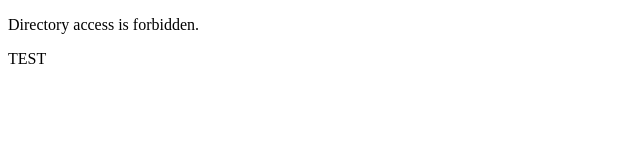
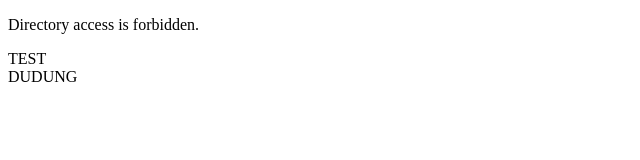
Before and after one commit to HermanCP/PJ-Herman, a plain HTML site: page index.html in a window 1280 px wide. Shown: the full height of the page, 0-640 px from the left. Drawn offline with Linux system fonts and the light colour scheme.

Commit message:
edit dudung branch

```diff
--- a/index.html
+++ b/index.html
@@ -7,5 +7,6 @@
 
 <p>Directory access is forbidden.</p>
 <div>TEST</div>
+<div>DUDUNG</div>
 </body>
 </html>
```
